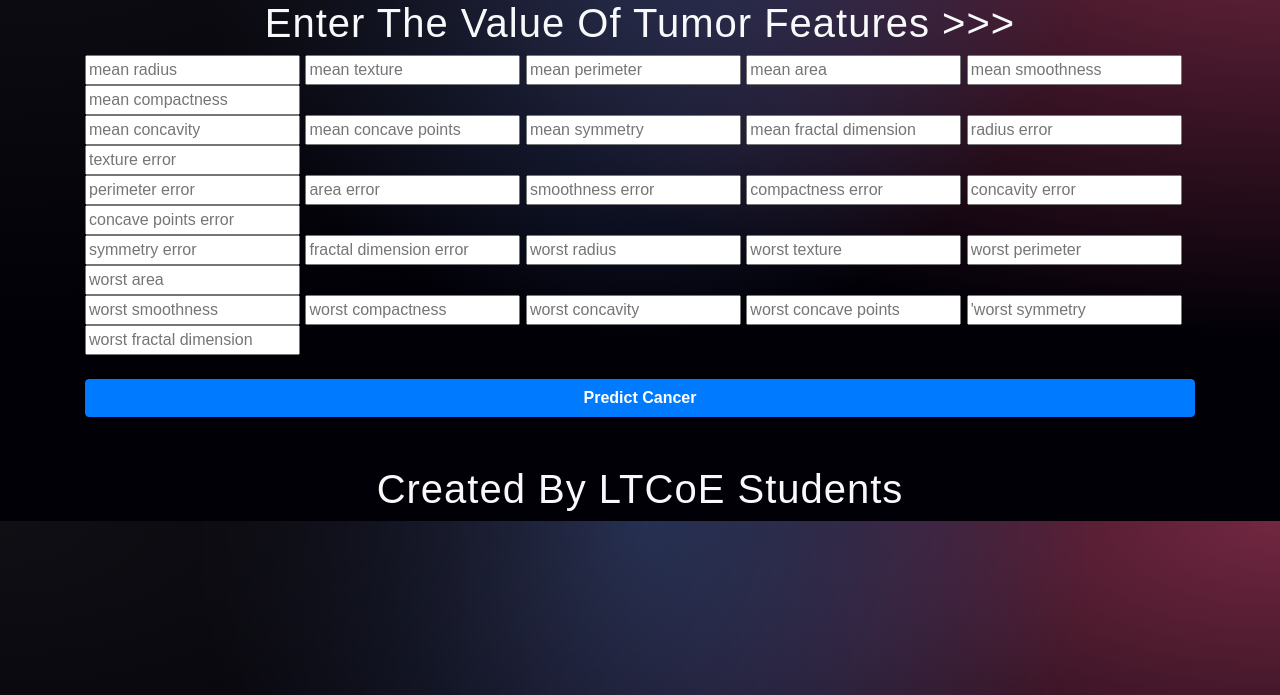
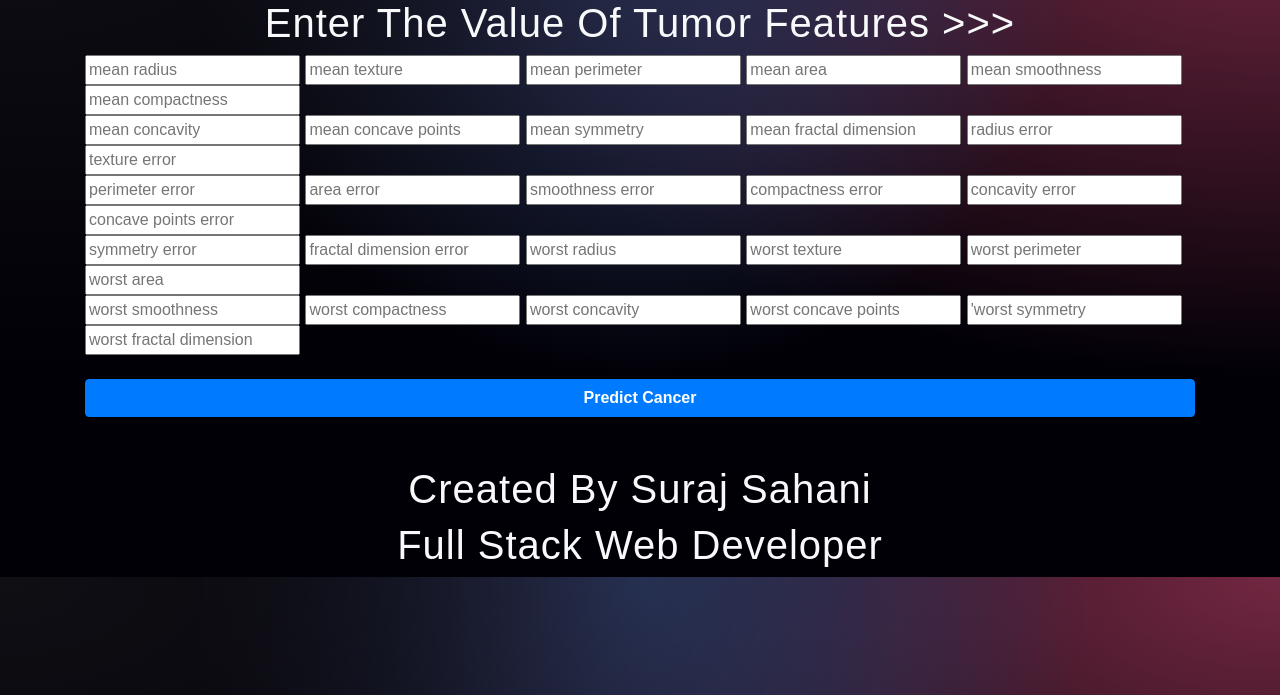
Before and after one commit to engineersurajsahani/Breast-Cancer-Detection-App, a Django app: page / in a window 1280 px wide. Shown: the part 105-800 px from the top of the page. Run offline with Django 4.2, Linux system fonts and the light colour scheme; parts of the project's set-up code (start-up, migrations or seed data) failed here and were passed over; some libraries are stand-ins or nearby versions.

Commit message:
Update home.html

```diff
--- a/templates/home.html
+++ b/templates/home.html
@@ -64,7 +64,8 @@
        <h1 class="text-light">{{ prediction_text }}</h1>
       </div>
  <div class="container text-center mt-5">
-       <h1 class="text-light">Created By LTCoE Students</h1>
+       <h1 class="text-light">Created By Suraj Sahani</h1>
+       <h1 class="text-light">Full Stack Web Developer</h1>
       </div>
 
 
```
